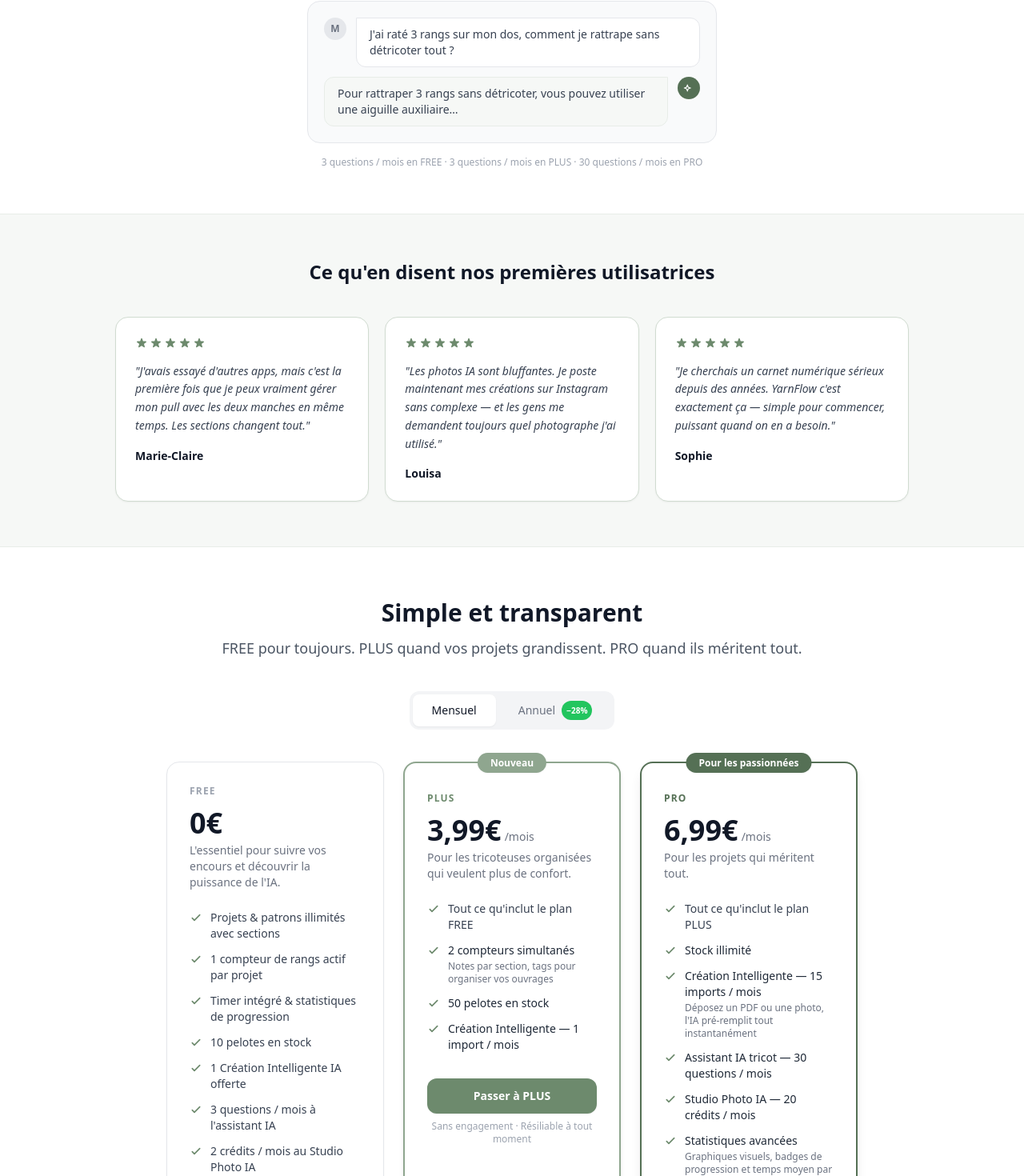
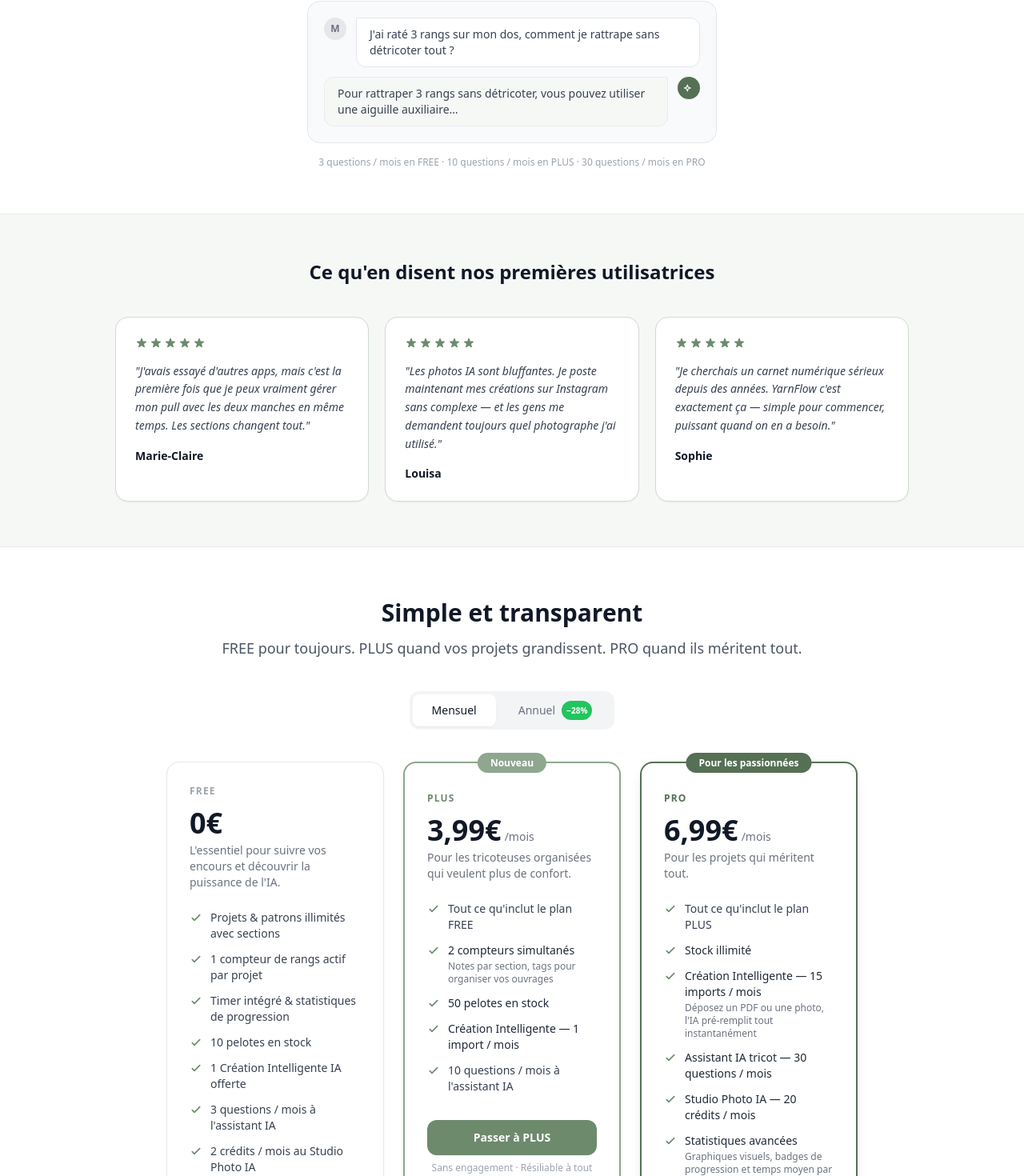
Before and after one commit to Nathalie57/yarnflow, a React (Vite) app in the folder frontend/: page / in a window 1280 px wide. Shown: the part 3079-4549 px from the top of the page at 80% size. Built offline with nearby package versions, Linux system fonts and the light colour scheme.

Commit message:
feat: PLUS = 10 questions IA/mois, pas d'annuel PLUS
- constants.php + AiAssistantController : quota questions IA PLUS 3 → 10
- Subscription.jsx : ligne "10 questions IA / mois" ajoutée dans la carte PLUS
- Landing.jsx : mise à jour carte PLUS, bandeau assistant IA et FAQ

```diff
--- a/frontend/src/pages/Landing.jsx
+++ b/frontend/src/pages/Landing.jsx
@@ -318,7 +318,7 @@ const Landing = () => {
               </div>
             </div>
           </div>
-          <p className="text-xs text-gray-400 mt-4">3 questions / mois en FREE · 3 questions / mois en PLUS · 30 questions / mois en PRO</p>
+          <p className="text-xs text-gray-400 mt-4">3 questions / mois en FREE · 10 questions / mois en PLUS · 30 questions / mois en PRO</p>
         </div>
       </section>
 
@@ -453,6 +453,10 @@ const Landing = () => {
                   <svg xmlns="http://www.w3.org/2000/svg" className="h-4 w-4 text-primary-500 flex-shrink-0 mt-0.5" fill="none" viewBox="0 0 24 24" stroke="currentColor" strokeWidth={2.5}><path strokeLinecap="round" strokeLinejoin="round" d="M5 13l4 4L19 7" /></svg>
                   <span><span className="font-medium text-gray-800">Création Intelligente — 1 import / mois</span></span>
                 </li>
+                <li className="flex items-start gap-2.5 text-sm text-gray-700">
+                  <svg xmlns="http://www.w3.org/2000/svg" className="h-4 w-4 text-primary-500 flex-shrink-0 mt-0.5" fill="none" viewBox="0 0 24 24" stroke="currentColor" strokeWidth={2.5}><path strokeLinecap="round" strokeLinejoin="round" d="M5 13l4 4L19 7" /></svg>
+                  <span>10 questions / mois à l'assistant IA</span>
+                </li>
               </ul>
               <Link
                 to="/register"
@@ -529,7 +533,7 @@ const Landing = () => {
               },
               {
                 q: "Quelle est la différence entre FREE, PLUS et PRO concrètement ?",
-                a: "FREE couvre l'usage quotidien : compter ses rangs, noter ses infos, bibliothèque illimitée, 10 pelotes en stock, 1 essai création intelligente. PLUS (3,99€/mois) ajoute : 2 compteurs simultanés, notes par section, tags, 50 pelotes en stock, 1 import création intelligente/mois. PRO (6,99€/mois) débloque tout sans limites : stock illimité, 15 imports IA/mois, assistant IA 30 questions/mois et 20 crédits photo."
+                a: "FREE couvre l'usage quotidien : compter ses rangs, noter ses infos, bibliothèque illimitée, 10 pelotes en stock, 1 essai création intelligente, 3 questions IA/mois. PLUS (3,99€/mois) ajoute : 2 compteurs simultanés, notes par section, tags, 50 pelotes en stock, 1 import IA/mois, 10 questions IA/mois. PRO (6,99€/mois) débloque tout : stock illimité, 15 imports IA/mois, 30 questions IA/mois, 20 crédits photo, stats avancées."
               },
               {
                 q: "La création intelligente, c'est quoi exactement ?",
--- a/frontend/src/pages/Subscription.jsx
+++ b/frontend/src/pages/Subscription.jsx
@@ -318,6 +318,7 @@ const Subscription = () => {
             <li className="flex items-start gap-2"><Check className="text-primary-500" /><span>Notes privées par section</span></li>
             <li className="flex items-start gap-2"><Check className="text-primary-500" /><span>Tags de tri</span></li>
             <li className="flex items-start gap-2"><Check className="text-primary-500" /><span><span className="font-medium">1 Création IA / mois</span></span></li>
+            <li className="flex items-start gap-2"><Check className="text-primary-500" /><span>10 questions IA / mois</span></li>
           </ul>
 
           <button
```
Also changed, not shown: 2 other files (tests, documents, lock files or other folders).
